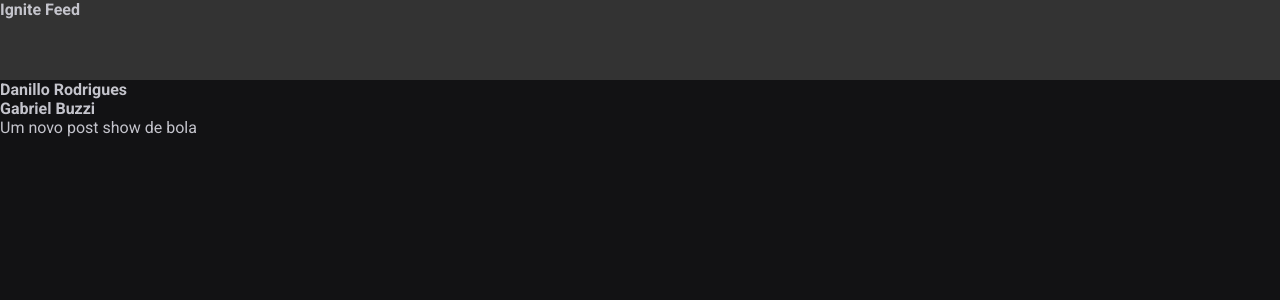
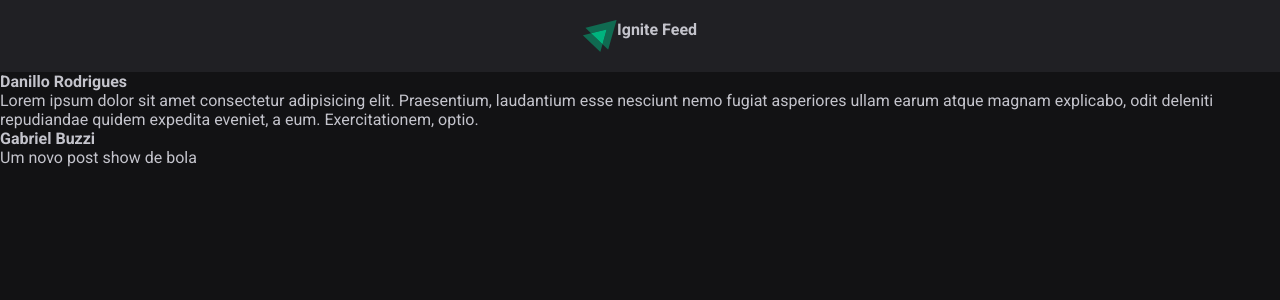
Before and after one commit to danillobr/-ignite-reactjs, a React (Vite) app in the folder 01-fundamentos-reactjs/: page / in a window 1280 px wide. Shown: the top 300 px of the page. Built offline with nearby package versions, Linux system fonts and the light colour scheme.

Commit message:
Componente: Header

```diff
--- a/01-fundamentos-reactjs/src/App.jsx
+++ b/01-fundamentos-reactjs/src/App.jsx
@@ -10,8 +10,7 @@ export function App() {
 
       <Post
         author= "Danillo Rodrigues"
-        con
-        tent="Lorem ipsum dolor sit amet consectetur adipisicing elit. Praesentium, laudantium esse nesciunt nemo fugiat asperiores ullam earum atque magnam explicabo, odit deleniti repudiandae quidem expedita eveniet, a eum. Exercitationem, optio."
+        content="Lorem ipsum dolor sit amet consectetur adipisicing elit. Praesentium, laudantium esse nesciunt nemo fugiat asperiores ullam earum atque magnam explicabo, odit deleniti repudiandae quidem expedita eveniet, a eum. Exercitationem, optio."
       />
       <Post
         author= "Gabriel Buzzi"
--- a/01-fundamentos-reactjs/src/components/Header.jsx
+++ b/01-fundamentos-reactjs/src/components/Header.jsx
@@ -1,9 +1,13 @@
 
 import styles from './Header.module.css';
+
+
+import igniteLogo from "../assets/ignite-logo.svg";
 
 export function Header (){
     return (
         <header className ={styles.header}>
+            <img src={igniteLogo} alt="Logotipo Ignite" />
             <strong> Ignite Feed </strong>
         </header>
     );
--- a/01-fundamentos-reactjs/src/components/Header.module.css
+++ b/01-fundamentos-reactjs/src/components/Header.module.css
@@ -1,4 +1,10 @@
 .header{
-    background: #333;
-    height: 80px;
+    background: var(--gray-800);
+    display: flex;
+    justify-content: center;
+    padding: 1.25rem 0;
 }
+
+.header img{
+    height: 2rem;
+}
```
Also changed, not shown: 01-fundamentos-reactjs/src/assets/ignite-logo.svg (added), 1 other file (tests, documents, lock files or other folders).
